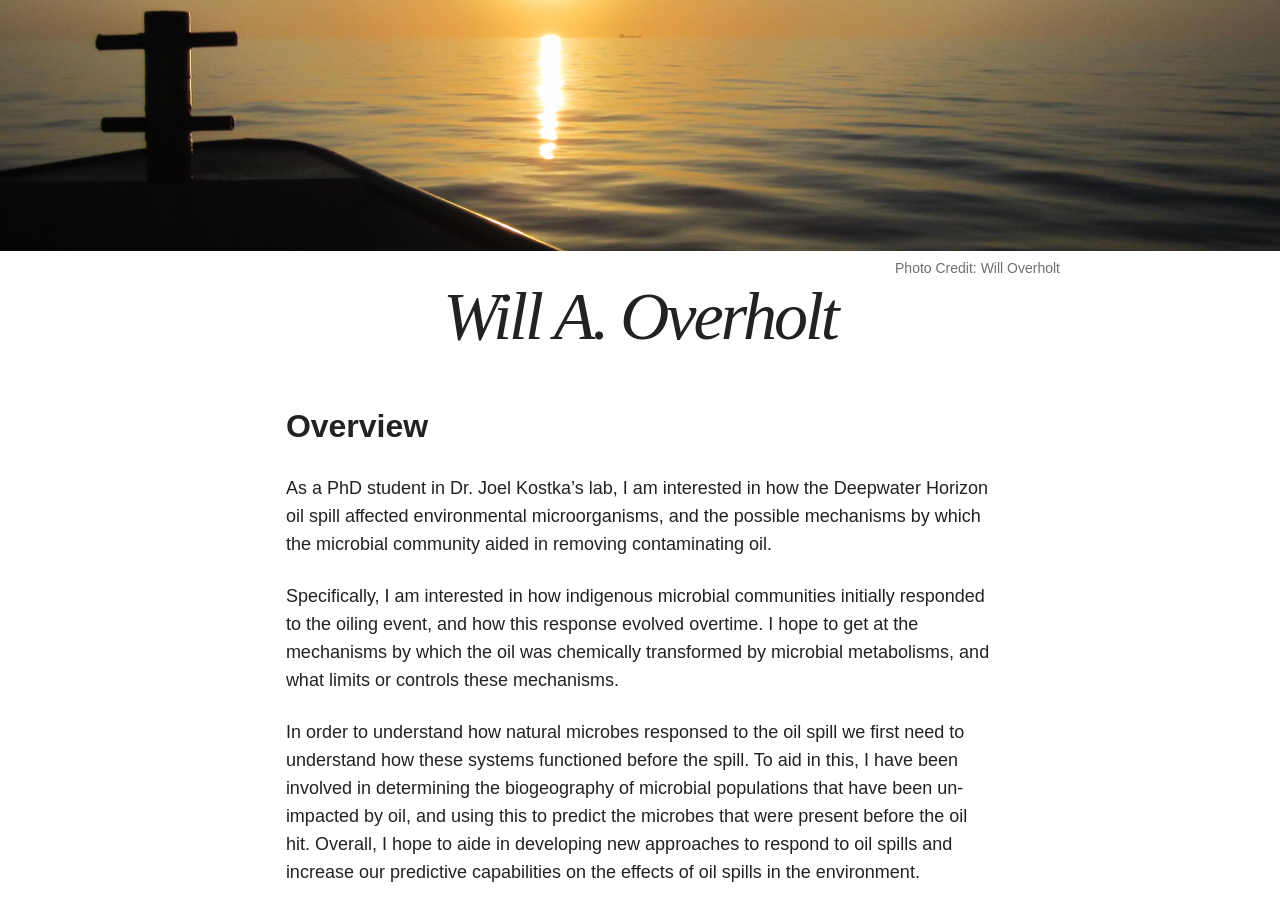
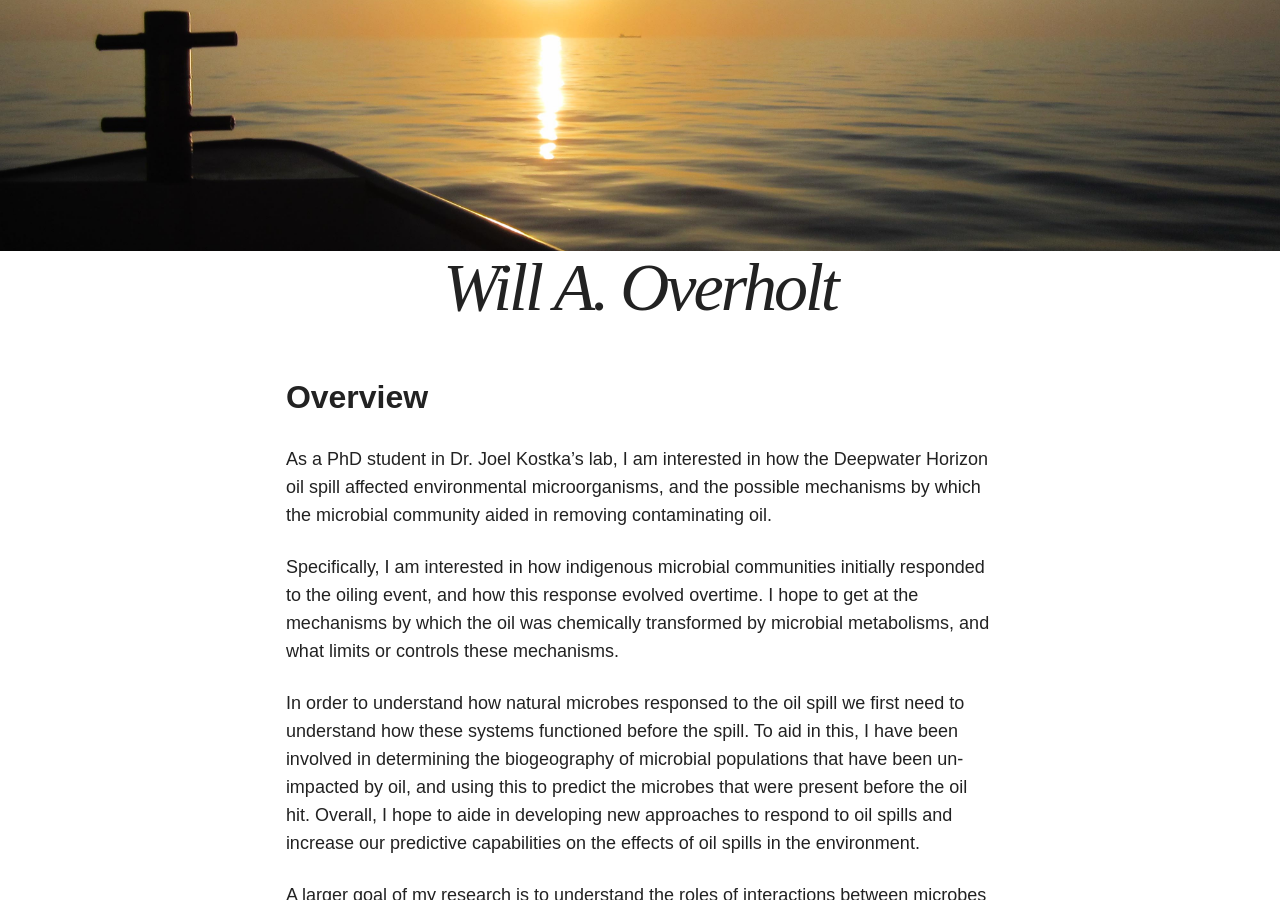
Before and after one commit to waoverholt/waoverholt.github.io, a Jekyll site: the page built from index.md, in a window 1280 px wide and 900 px high, scrolled down 350 px. Built offline with Jekyll 4.4.1, drawn with Linux system fonts in a browser that asks for light colours; nearby versions of some CDN libraries.

Commit message:
removed photo credit from homepage

```diff
--- a/index.md
+++ b/index.md
@@ -5,7 +5,6 @@ excerpt: "Will's personal website."
 modified: 2016-03-28
 image:
   feature: ship_sunset_cropped.jpg
-  credit: Will Overholt
 ---
 
 ## Overview
```
